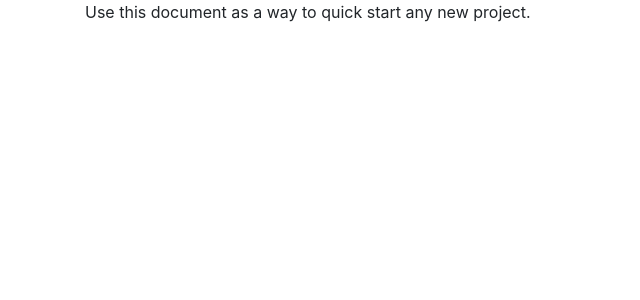
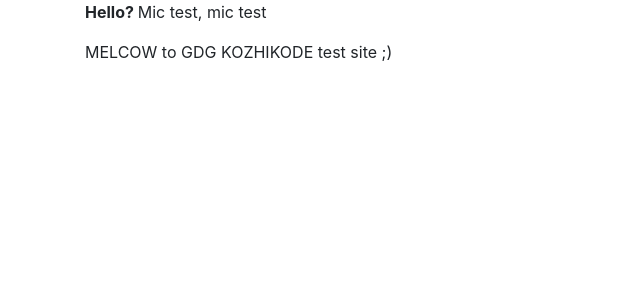
Before and after one commit to GDGKozhikode/gdg_website_backend, a Django app: page / in a window 1280 px wide. Shown: the top 300 px of the page, without its empty margins (0-640 px from the left). Run offline with Django 3.2, Linux system fonts and the light colour scheme; some libraries are stand-ins or nearby versions.

Commit message:
Update text content

```diff
--- a/website/website/templates/base.html
+++ b/website/website/templates/base.html
@@ -41,7 +41,8 @@
       {% endif %}
 
       {% block content %}
-        <p>Use this document as a way to quick start any new project.</p>
+        <p> <strong>Hello? </strong>Mic test, mic test</p>
+        <p>MELCOW to GDG KOZHIKODE test site ;)</p>
       {% endblock content %}
 
     </div> <!-- /container -->
```
